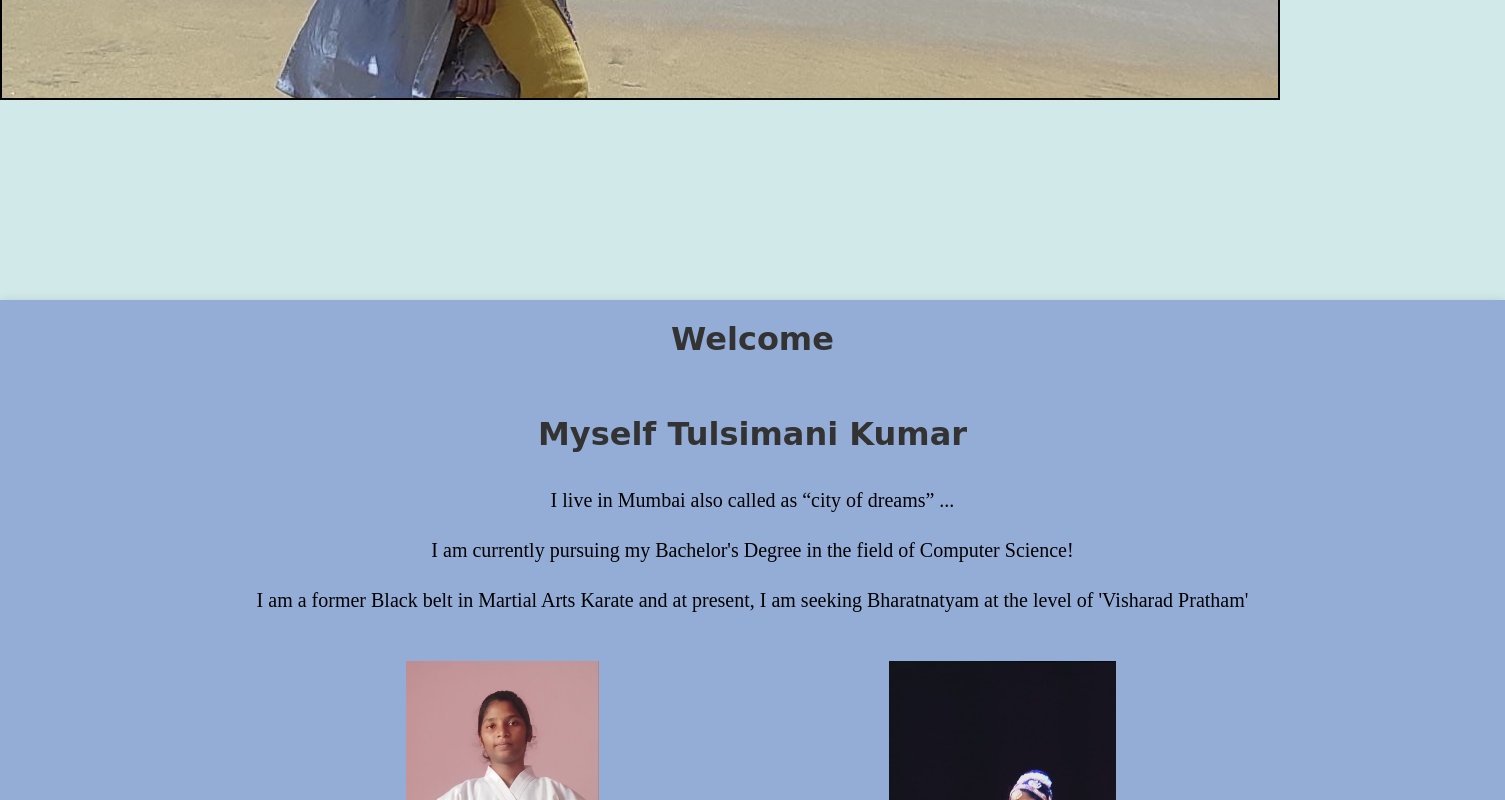
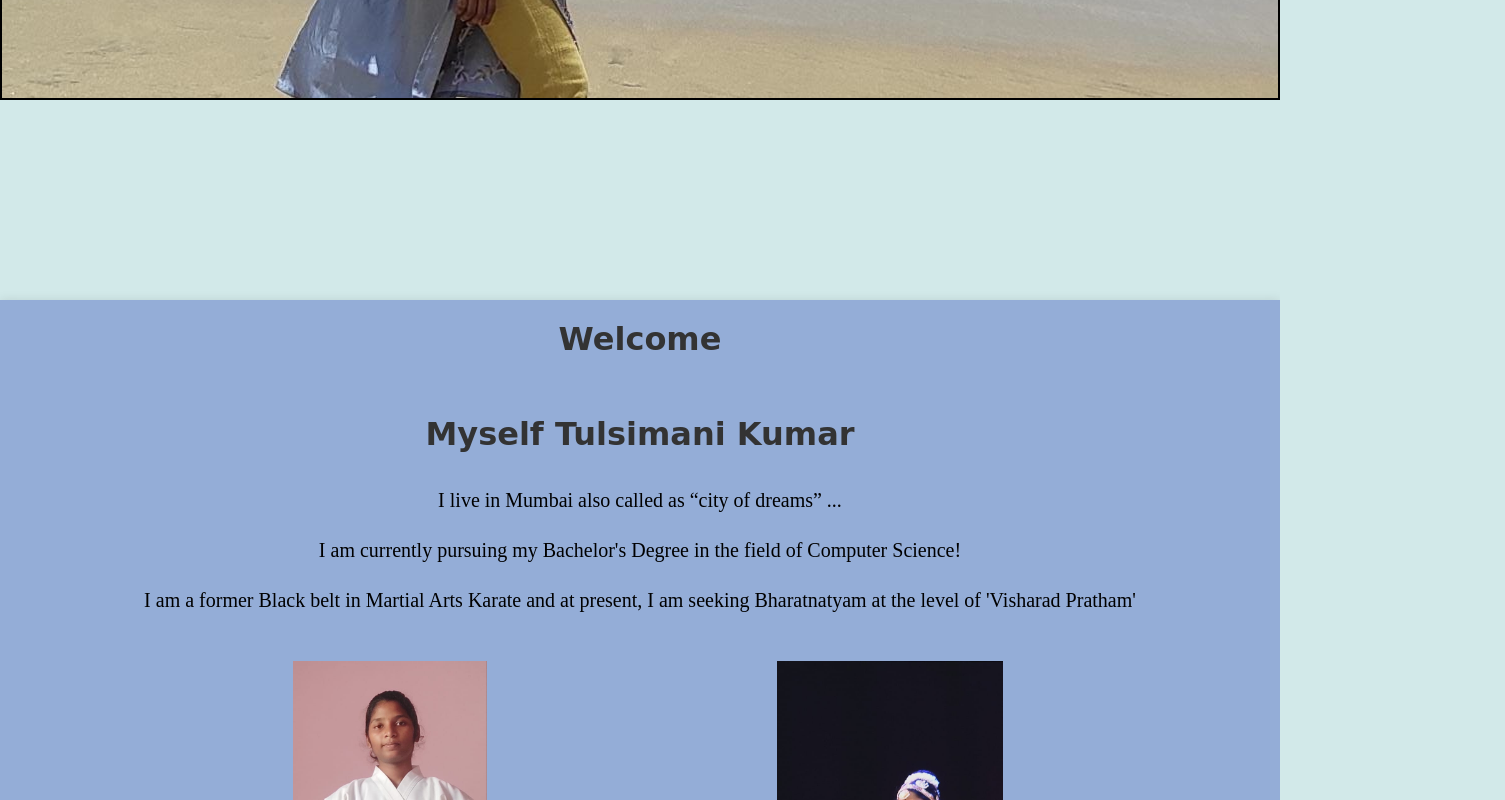
Before and after one commit to Tulsi2004/portfolio.github.io, a plain HTML site: page index.html in a window 1280 px wide. Shown: the part 722-1522 px from the top of the page, 1505 px wide, since content can reach past the window. Drawn offline with Linux system fonts and the light colour scheme.

Commit message:
Update styles.css

```diff
--- a/styles.css
+++ b/styles.css
@@ -85,7 +85,6 @@ margin: 10px 0;
 {
 background-color: #94ADD7;
 box-shadow: 0 0 10px rgba(0, 0, 0, 0.1);
-width: 1465px;
 height: 1500px;
 margin-top: 25vh;
 text-align: center;
```
